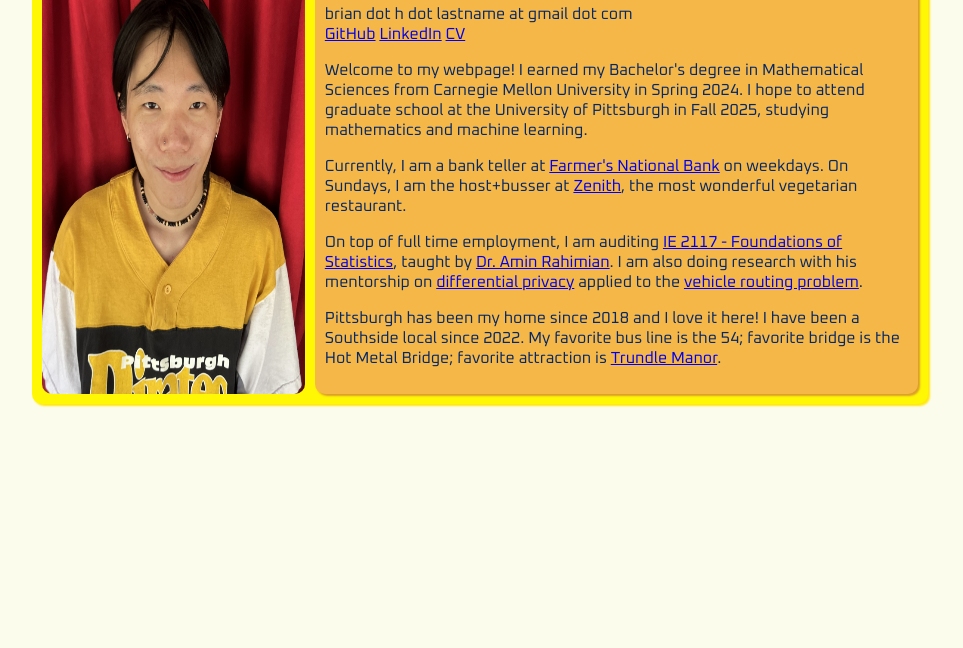
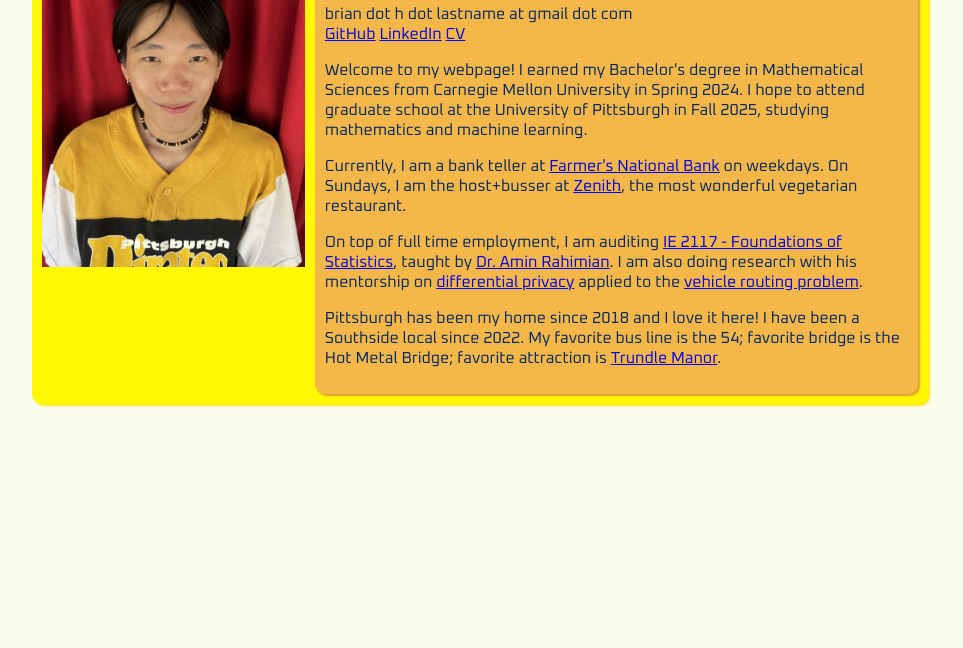
Before and after one commit to hu-bryan/hu-bryan.github.io, a plain HTML site: page index.html in a window 1280 px wide. Shown: the part 152-800 px from the top of the page, without its empty margins (160-1123 px from the left). Drawn offline with Linux system fonts and the light colour scheme.

Commit message:
fixed picture rescale

```diff
--- a/style.css
+++ b/style.css
@@ -57,6 +57,8 @@ body {
     width: 30%;
     height:auto;
     border-radius: 10px;
+    object-fit: contain;
+    object-position: top;
 }
 
 .intro {
```
